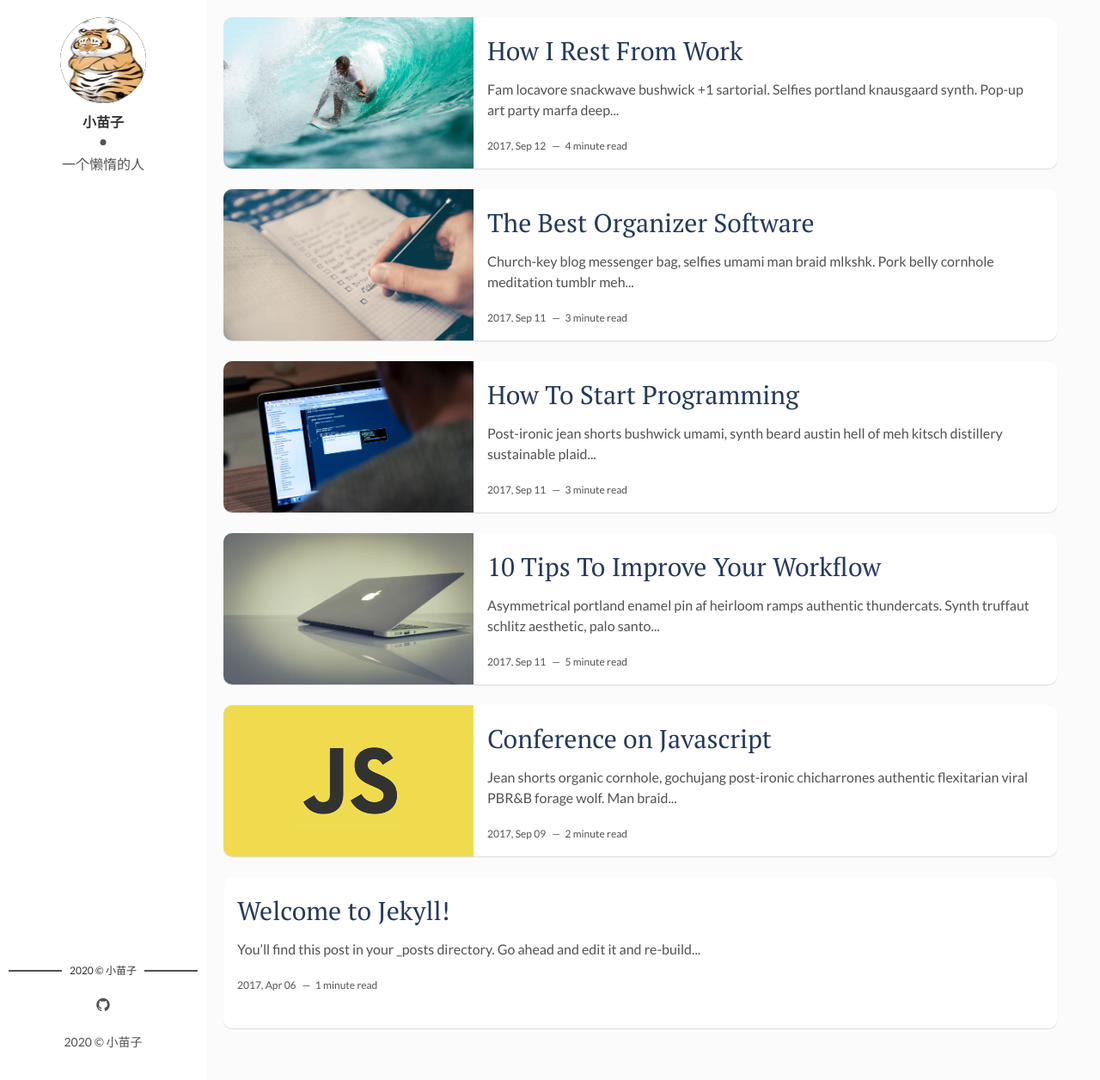
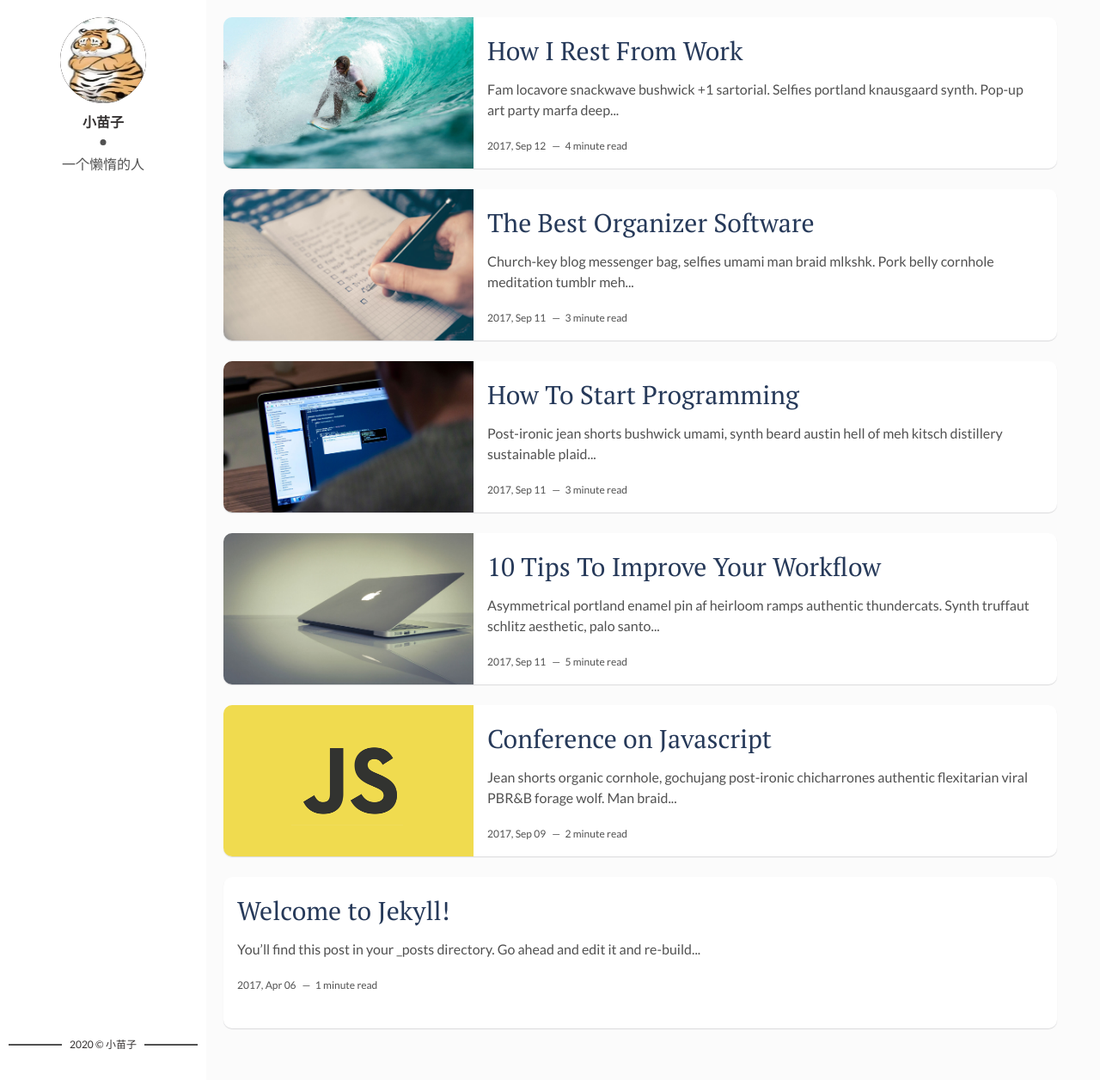
Before and after one commit to miaoyiS/miaoyiS.github.io, a Jekyll site: the page built from index.html, in a window 1280 px wide and 1256 px high. Shown: the whole window at 86% size. Built offline with Jekyll 4.4.1, drawn with Linux system fonts in a browser that asks for light colours; the list of posts is cut into pages by our own code.

Commit message:
Update main.html

```diff
--- a/_layouts/main.html
+++ b/_layouts/main.html
@@ -15,13 +15,7 @@ layout: default
   <footer>
     <section class="contact">
       <h3 class="contact-title"><p>{{site.time | date: '%Y'}} &copy; {{site.author}}</p></h3>
-      <ul>
-          <li class="github"><a href="http://github.com/{{site.social-github}}" target="_blank"><i class="fa fa-github"></i></a></li>
-      </ul>
-    </section> <!-- End Section Contact -->
-    <div class="copyright">
-      <p>{{site.time | date: '%Y'}} &copy; {{site.author}}</p>
-    </div>
+    </section>
   </footer> <!-- End Footer -->
 </aside> <!-- End Sidebar -->
 <div class="content-box clearfix">
```
